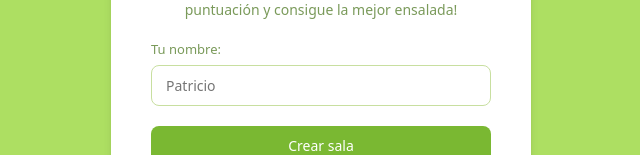
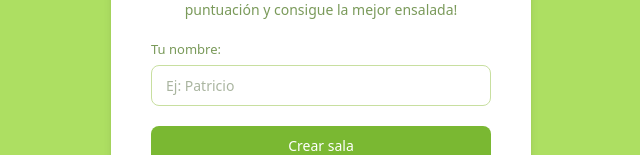
Before and after one commit to LeonardoVNC/EnsaladaDePuntosWeb, a React (Vite) app in the folder EnsaladaFront/: page / in a window 1280 px wide. Shown: the part 410-565 px from the top of the page, without its empty margins (319-959 px from the left). Built offline with nearby package versions, Linux system fonts and the light colour scheme.

Commit message:
fix: Min fixes - typos and styles of placeholders

```diff
--- a/EnsaladaFront/src/components/Column.tsx
+++ b/EnsaladaFront/src/components/Column.tsx
@@ -14,7 +14,7 @@ function Column({ column, columnIndex, isMyTurn, onCardClick }: ColumnProps) {
             <div className="column">
                 <div className="pile-count">
                     <img className="column-card-img" src={cardImg} alt="Logo Cartas" />
-                    {column.pileSize} cartas restantes
+                    {column.pileSize === 0 ? `Pila sin más cartas` : `${column.pileSize} ${column.pileSize > 1 ? `cartas restantes` : `carta restante`}`}
                 </div>
                 <CardView
                     card={column.topRecipe}
--- a/EnsaladaFront/src/index.css
+++ b/EnsaladaFront/src/index.css
@@ -91,6 +91,10 @@ input[type="text"] {
 input[type="text"]:focus {
   outline: none;
   border-color: var(--green-mid);
+}
+input::placeholder {
+  color: #aab5a0;
+  opacity: 3;
 }
 
 
--- a/EnsaladaFront/src/pages/GamePage.tsx
+++ b/EnsaladaFront/src/pages/GamePage.tsx
@@ -51,7 +51,7 @@ function GamePage({ gameId, playerId, onEndGame }: GamePageProps) {
                         : <img className="turn-img" src={logoBorder} alt="OtroTurno"/>
                     }
                     {isMyTurn
-                        ? 'Es tu turno - elige una carta'
+                        ? 'Es tu turno - Elige una carta'
                         : `Turno de ${gameState.players.find(p => p.id === gameState.currentPlayerId)?.name ?? '...'}`
                     }
                 </div>
--- a/EnsaladaFront/src/pages/HomePage.tsx
+++ b/EnsaladaFront/src/pages/HomePage.tsx
@@ -69,7 +69,7 @@ function HomePage(props: HomePageProps) {
                         <input
                             id="playerName"
                             type="text"
-                            placeholder="Patricio"
+                            placeholder="Ej: Patricio"
                             value={playerName}
                             onChange={e => setPlayerName(e.target.value)}
                             maxLength={20}
```
